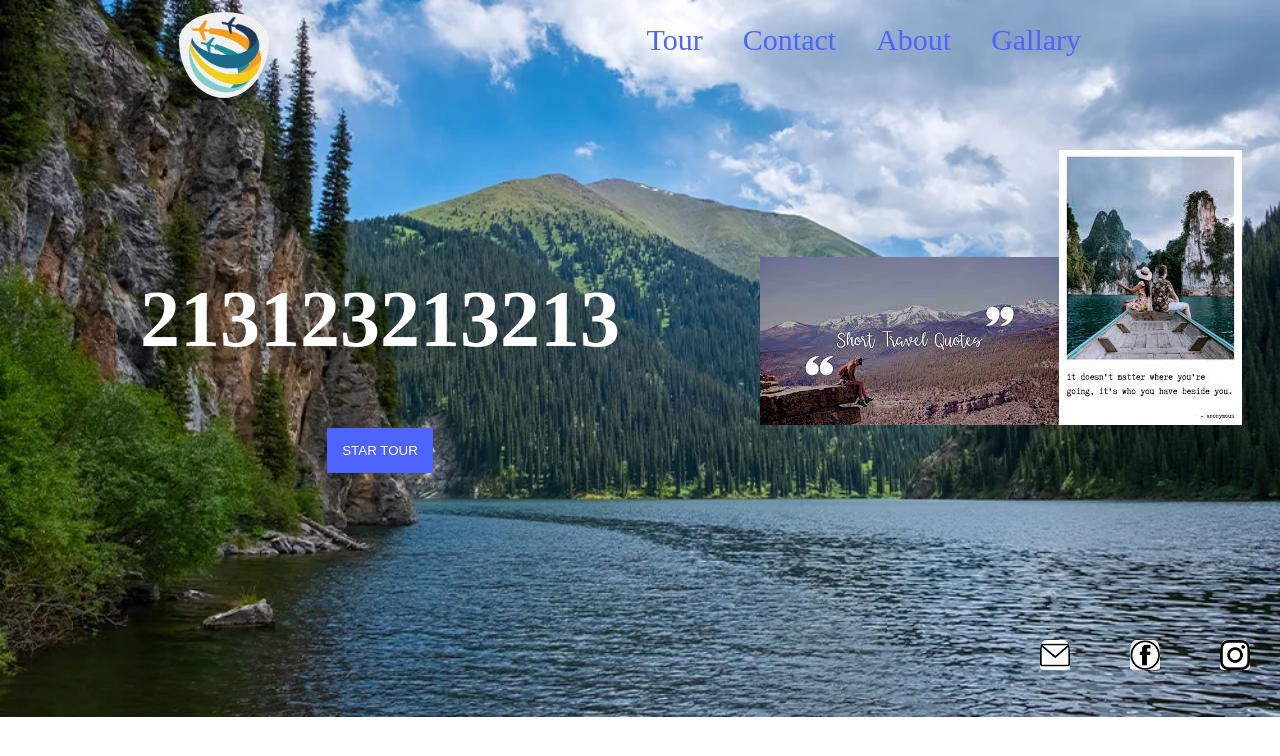
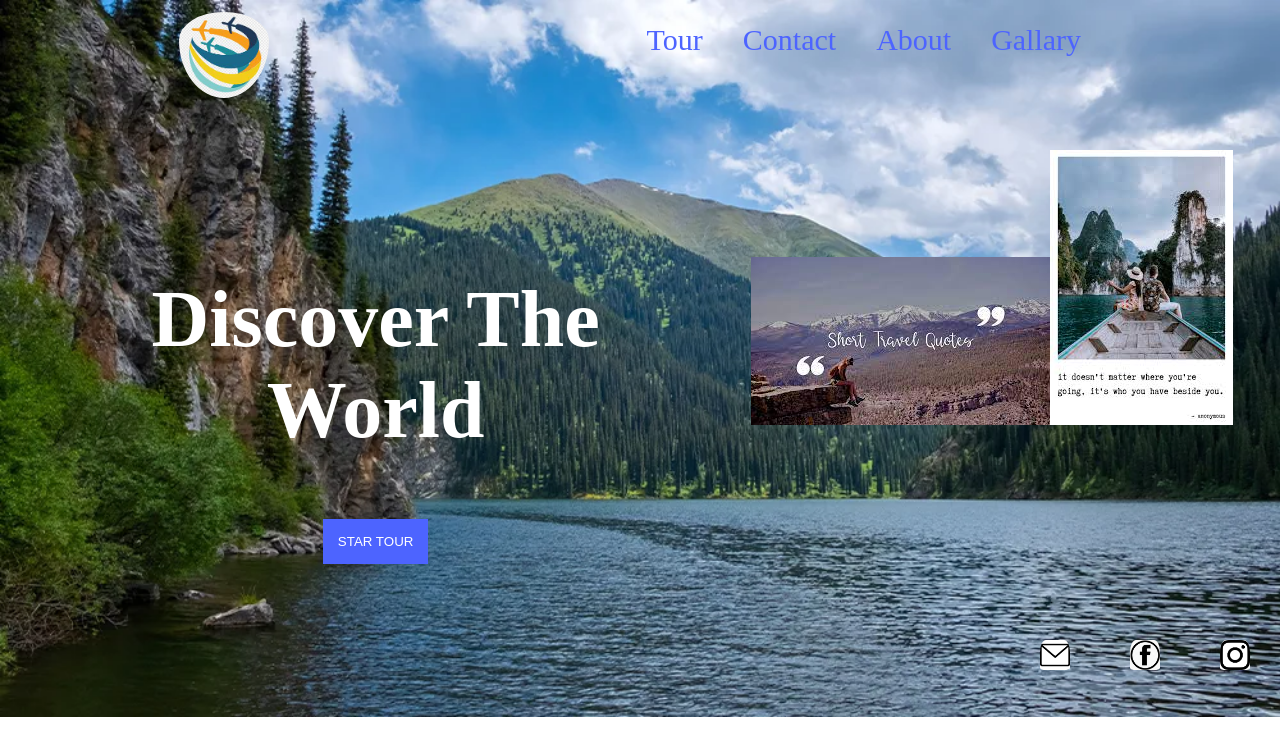
Before and after one commit to JuliiaKom/ReactTestApp, a React (Create React App) app: page / in a window 1280 px wide. Shown: the top 756 px of the page. Built offline with nearby package versions, Linux system fonts and the light colour scheme.

Commit message:
name changed

```diff
--- a/src/data/data.js
+++ b/src/data/data.js
@@ -20,7 +20,7 @@ let data  = {
         },
         titles:
             {
-                main: '213123213213'
+                main: 'Discover The World'
             }
     },
     footer: {
```
